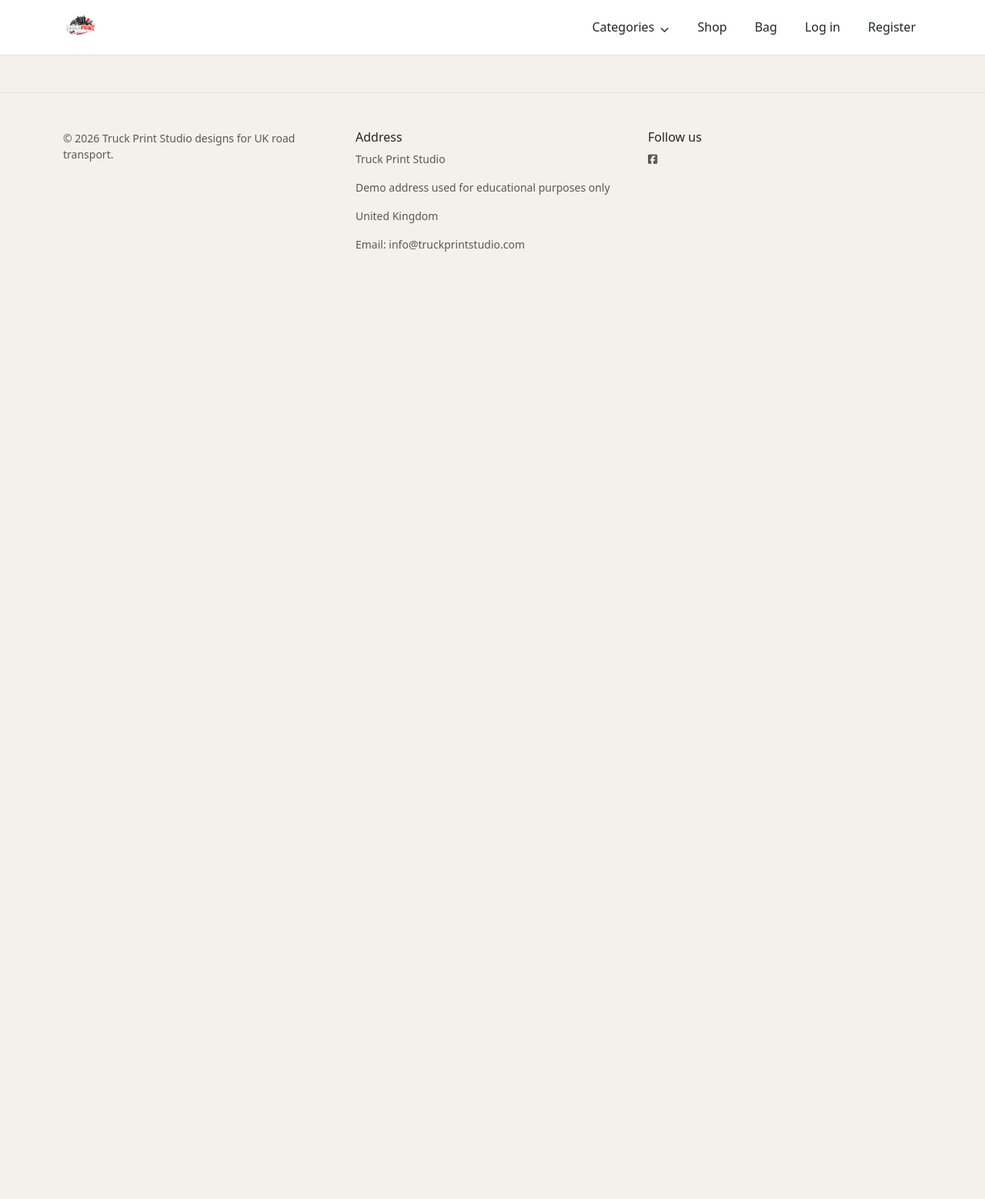
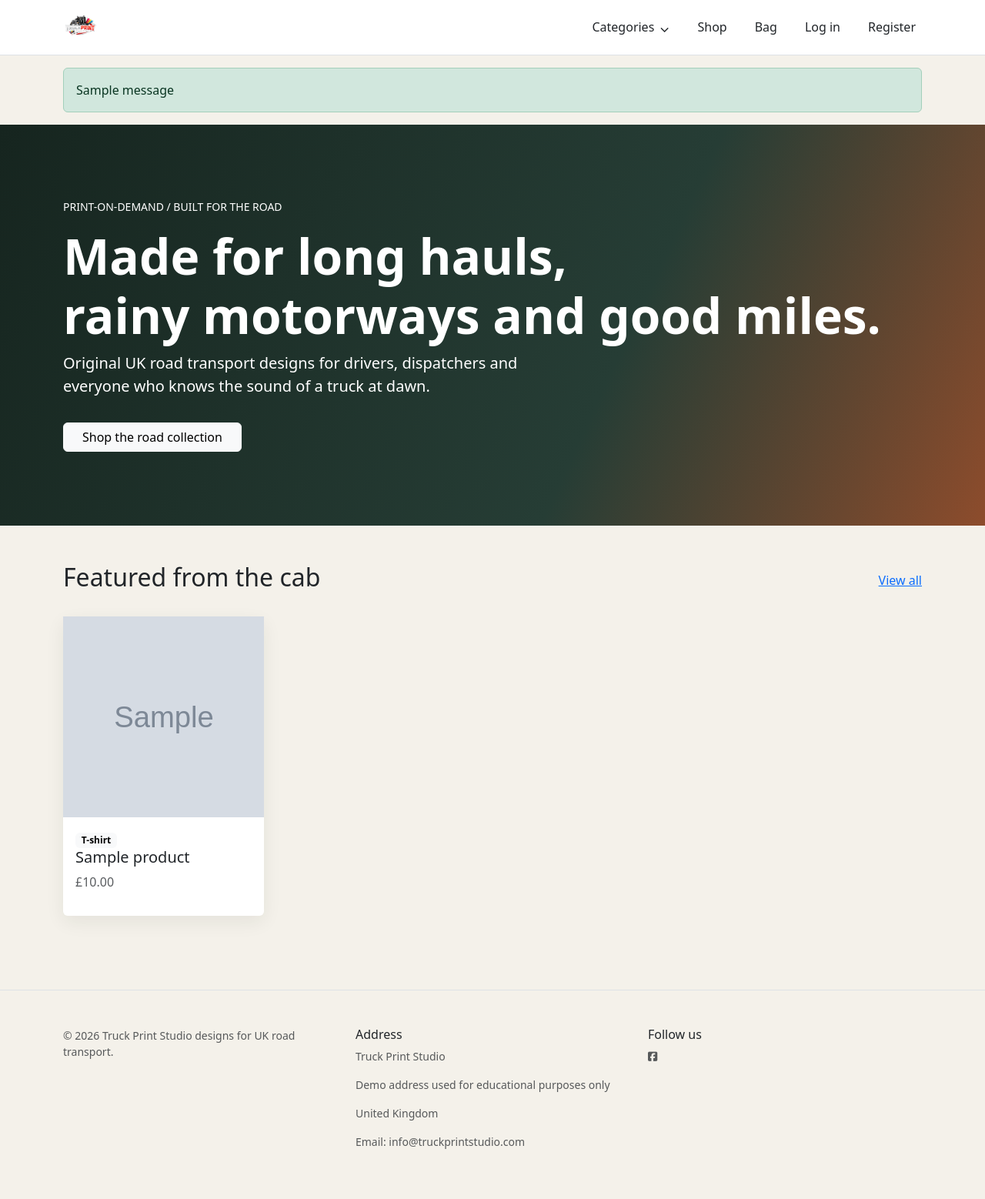
Before and after one commit to 11florin/truck_print_studio, a Django app: page / in a window 1280 px wide. Shown: the whole page at 77% size. Before the commit the page ends 327 px from the top, so only its background shows below. Run offline with Django 5.2, Linux system fonts and the light colour scheme; tables that the repository leaves empty hold one stand-in row (values such as "Sample post"); grey boxes marked "Sample" are stand-in pictures; one stand-in notice (Sample message) is shown; some libraries are stand-ins or nearby versions.

Commit message:
Added home page and fix bug on home url shop/views.py

```diff
--- a/shop/templates/shop/base.html
+++ b/shop/templates/shop/base.html
@@ -65,6 +65,12 @@
             </div>
         </nav>
         <main>
+            {% for message in messages %}
+            <div class="container mt-3">
+                <div class="alert alert-success">{{ message }}</div>
+            </div>
+            {% endfor %}
+
             {% block content %}
 
             {% endblock %}
--- a/shop/views.py
+++ b/shop/views.py
@@ -12,7 +12,7 @@ from .models import Category, Product
 def home(request):
     """ Displays the homepage with active and featured products. """
     featured = Product.objects.filter(active=True, featured=True)[:8]
-    return render(request, "shop/base.html", {
+    return render(request, "shop/home.html", {
         "featured": featured
     })
 
--- a/templates/shop/home.html
+++ b/templates/shop/home.html
@@ -1,9 +1,56 @@
 {% extends "shop/base.html" %}
 
-{% block title %}Truck Print Studio{% endblock %}
+{% block title %}
+    Truck Print Studio - UK road transport POD
+{% endblock %}
 
 {% block content %}
-
-<h1>Truck Print Studio</h1>
-
+<section class="hero hero-road py-5">
+  <div class="container py-5">
+    <p class="text-uppercase small">Print-on-demand / built for the road</p>
+    <h1 class="display-3 fw-bold">
+      Made for long hauls,<br />rainy motorways and good miles.
+    </h1>
+    <p class="lead col-lg-7">
+      Original UK road transport designs for drivers, dispatchers and everyone
+      who knows the sound of a truck at dawn.
+    </p>
+    <a href="{% url 'shop:list' %}" class="btn btn-light mt-3 px-4"
+      >Shop the road collection</a
+    >
+  </div>
+</section>
+<section class="container py-5">
+  <div class="d-flex justify-content-between align-items-center mb-4">
+    <h2>Featured from the cab</h2>
+    <a href="{% url 'shop:list' %}">View all</a>
+  </div>
+  <div class="row g-4">
+    {% for product in featured %}
+    <div class="col-6 col-lg-3">
+      <div class="card h-100">
+        <div class="ratio ratio-1x1 bg-light">
+          {% if product.image %}<img
+            src="{{ product.image.url }}"
+            class="object-fit-cover"
+            alt="{{ product.name }}"
+          />{% endif %}
+        </div>
+        <div class="card-body">
+          <span class="badge text-bg-light"
+            >{{ product.get_product_type_display }}</span
+          >
+          <h5>{{ product.name }}</h5>
+          <p class="text-muted">£{{ product.price }}</p>
+          <a href="{{ product.get_absolute_url }}" class="stretched-link"></a>
+        </div>
+      </div>
+    </div>
+    {% empty %}
+    <p class="text-muted">
+      Run the demo seed command to load the first road transport collection.
+    </p>
+    {% endfor %}
+  </div>
+</section>
 {% endblock %}
```
